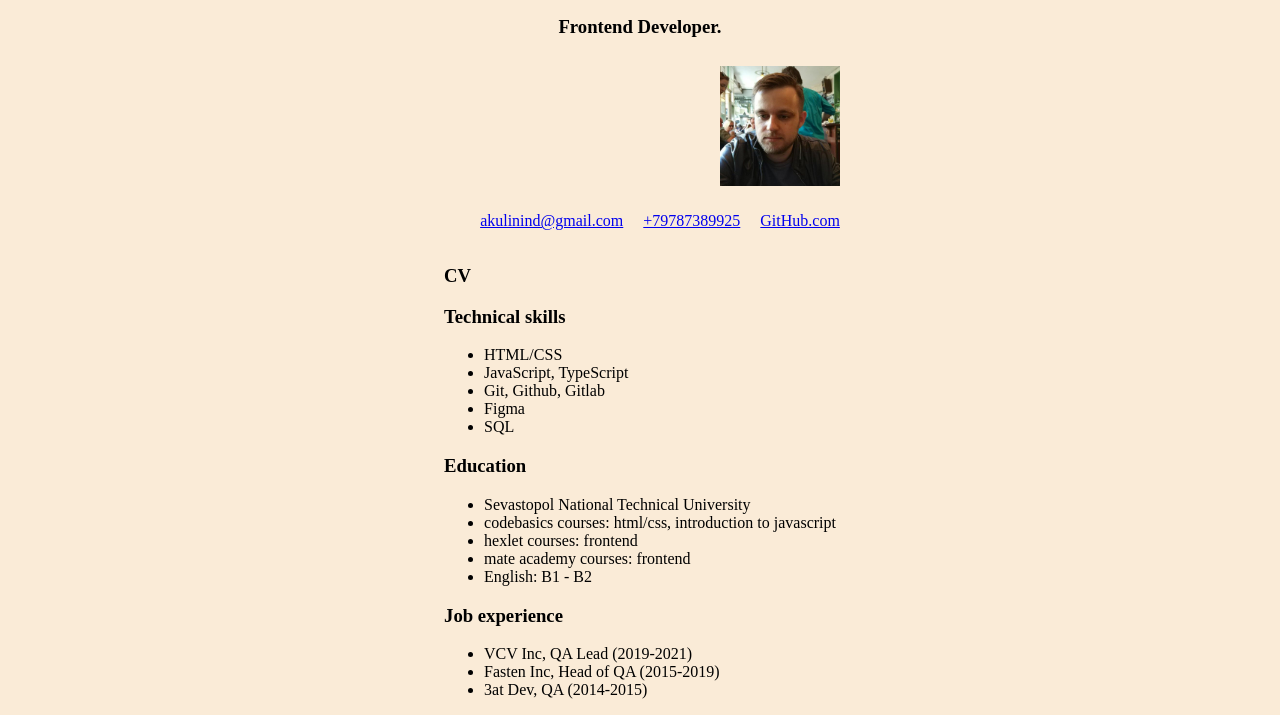
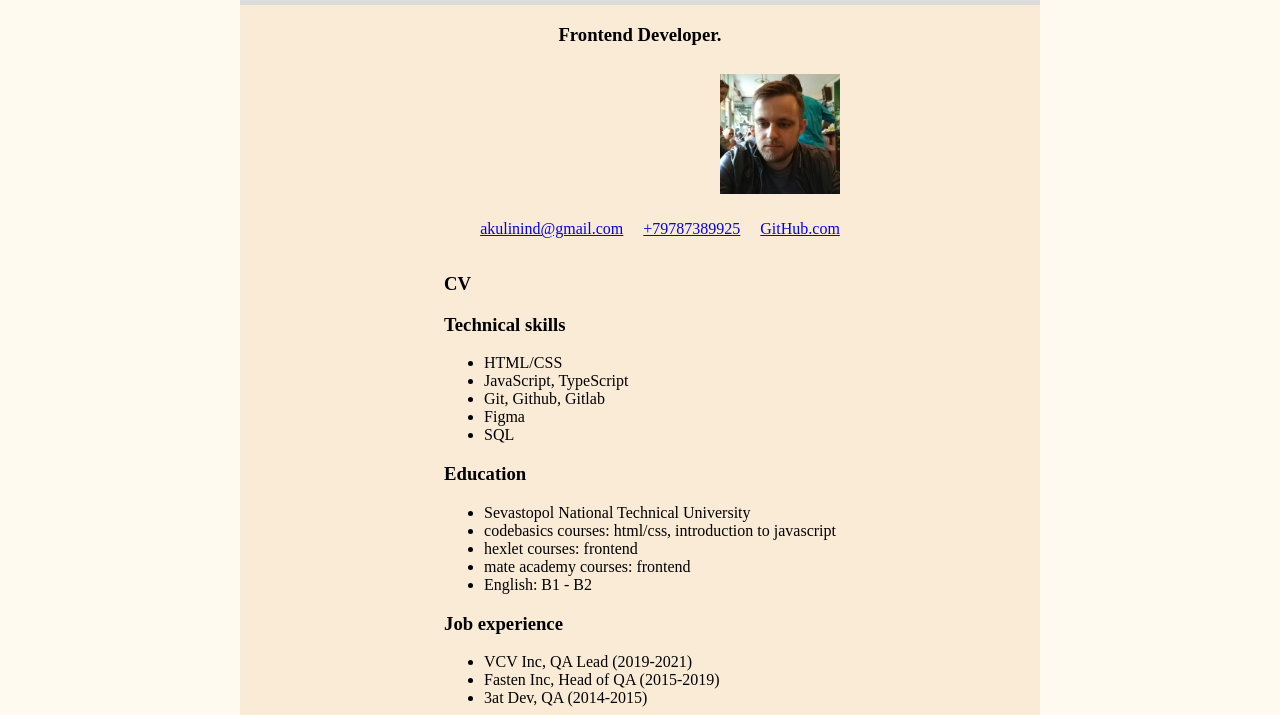
Before and after one commit to akulahere/rsschool-cv, a plain HTML site: page index.html in a window 1280 px wide. Shown: the part 70-785 px from the top of the page. Drawn offline with Linux system fonts and the light colour scheme.

Commit message:
feat: add margin auto to body

```diff
--- a/css/style.css
+++ b/css/style.css
@@ -3,7 +3,10 @@ body {
     flex-direction: column;
     align-items: center;
     height: 100vh;
-    margin: 0;
+    width: 800px;
+    margin-left: auto;
+    margin-right: auto;
+    background-color: floralwhite;
 }
 footer {
     max-height: 100px;
```
